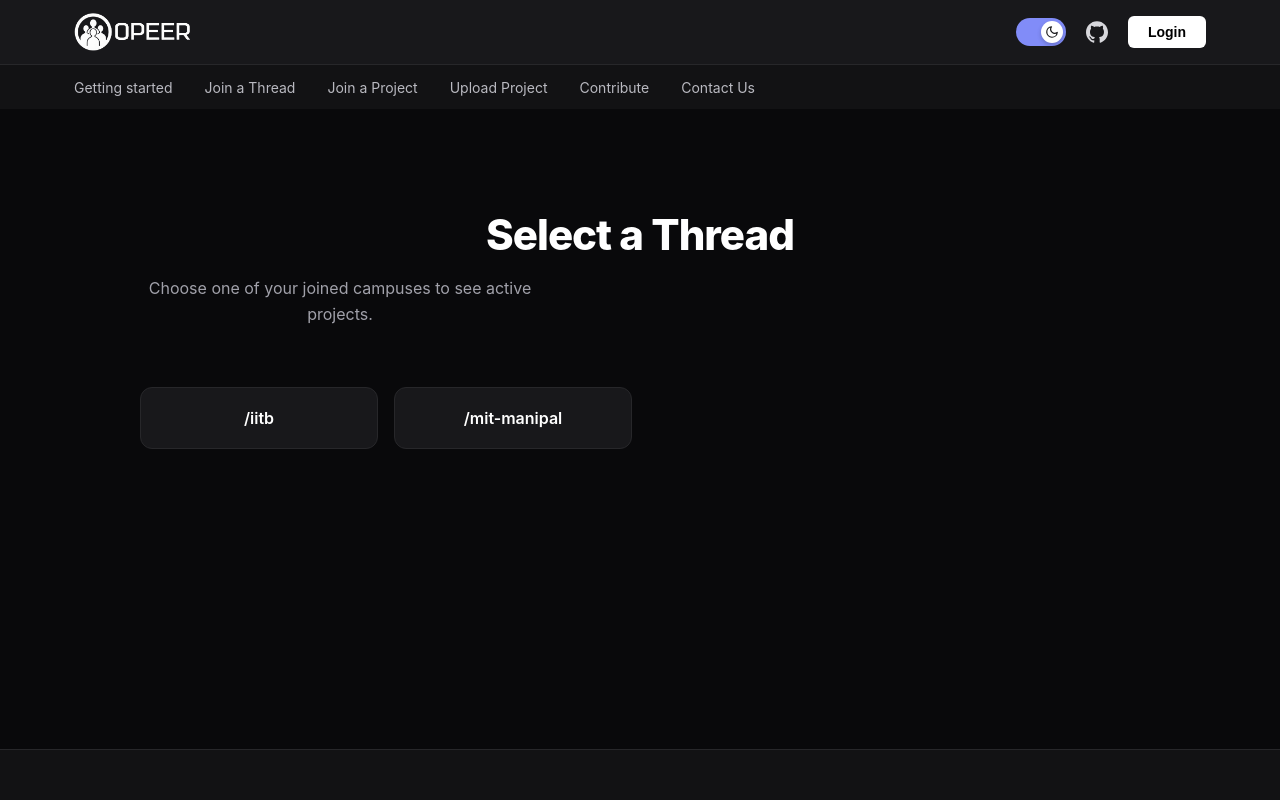
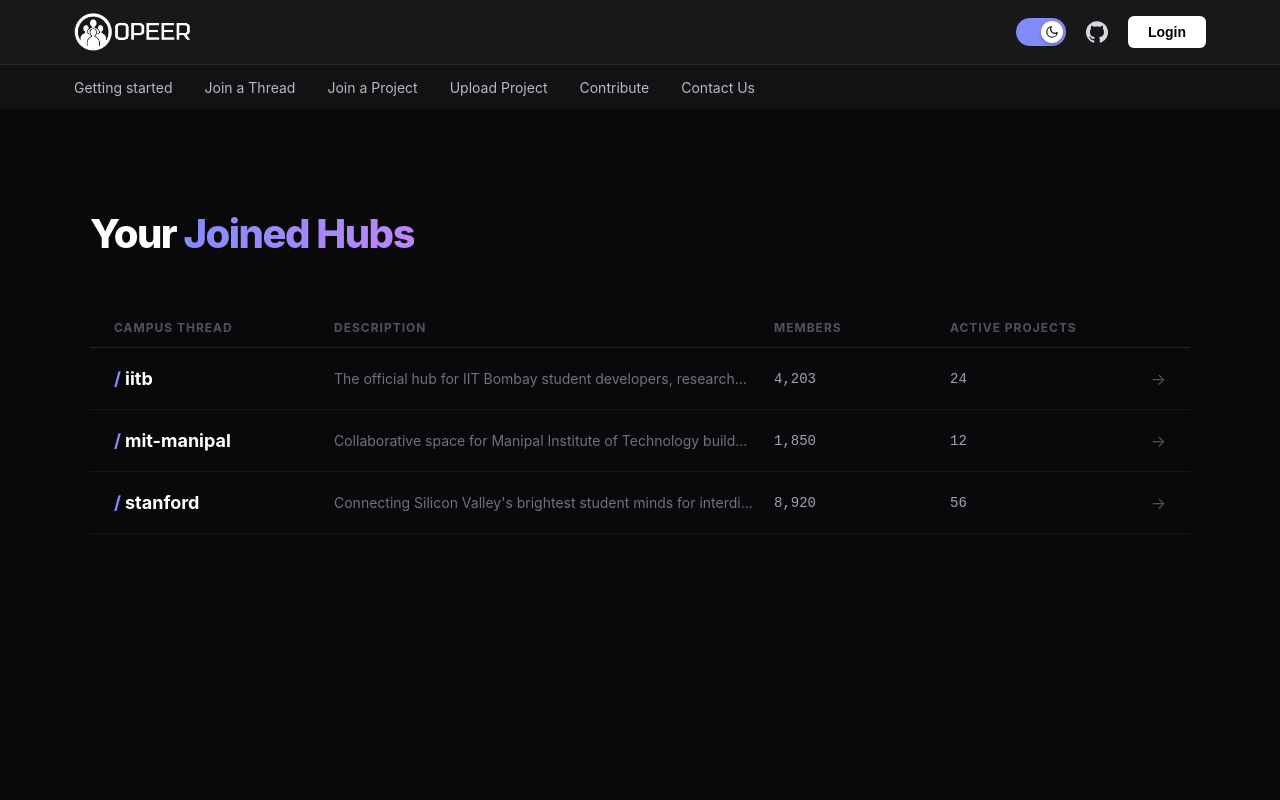
Before and after one commit to ShrijalDubey/OPEER, a React (Vite) app in the folder frontend/: page /join-project in a window 1280 px wide. Shown: the top 800 px of the page. Built offline with nearby package versions, Linux system fonts and the light colour scheme.

Commit message:
Join Project UI Update

```diff
--- a/frontend/src/sections/JoinProject.jsx
+++ b/frontend/src/sections/JoinProject.jsx
@@ -1,52 +1,84 @@
 import React, { useState } from 'react';
-import { useNavigate } from 'react-router-dom';
 import styles from './JoinProject.module.css';
 
 const JoinProject = () => {
-  const navigate = useNavigate();
-
-  // States to simulate user data
-  const [joinedThreads] = useState(['/iitb', '/mit-manipal']); // Empty array to test "No threads joined"
   const [selectedThread, setSelectedThread] = useState(null);
 
-  const sampleProjects = [
-    { id: 1, title: "AI Study Buddy", roles: "Frontend, Python", desc: "Building an LLM for campus curriculum." },
-    { id: 2, title: "Campus RideShare", roles: "UI/UX, Flutter", desc: "Reducing cab costs for students." },
+  // Data for the "Joined Hubs" Directory
+  const myHubs = [
+    {
+      id: 1,
+      name: "iitb",
+      description: "The official hub for IIT Bombay student developers, researchers, and campus startups.",
+      members: "4,203",
+      projects: "24"
+    },
+    {
+      id: 2,
+      name: "mit-manipal",
+      description: "Collaborative space for Manipal Institute of Technology builders. Hackathons, projects, and tech culture.",
+      members: "1,850",
+      projects: "12"
+    },
+    {
+      id: 3,
+      name: "stanford",
+      description: "Connecting Silicon Valley's brightest student minds for interdisciplinary research and commercial startups.",
+      members: "8,920",
+      projects: "56"
+    }
   ];
 
-  // 1. View: No threads joined
-  if (joinedThreads.length === 0) {
-    return (
-      <section className={styles.section} id="join-project">
-        <div className={styles.container}>
-          <div className={styles.emptyState}>
-            <h2 className={styles.emptyTitle}>No Threads Joined Yet</h2>
-            <p className={styles.emptyDesc}>
-              You need to join a campus thread before you can browse projects.
-              Find your college and start collaborating.
-            </p>
-            <button className={styles.joinLink} onClick={() => navigate('/join')}>
-              Go to Join Thread →
-            </button>
-          </div>
-        </div>
-      </section>
-    );
-  }
+  const projects = [
+    {
+      id: 1,
+      title: "Decentralized Campus Identity",
+      postedBy: "Shrijal Dubey",
+      dept: "Software Engineering",
+      year: "2nd Year+",
+      date: "Feb 18, 2026",
+      skills: ["Solidity", "React", "Ethers.js", "Hardhat"],
+      desc: "We are building a blockchain-based ID system for the university to manage library access and mess credits without physical cards. Looking for secure-contract specialists."
+    },
+    {
+      id: 2,
+      title: "Autonomous Delivery Bot",
+      postedBy: "Arjun Mehta",
+      dept: "Robotics / AI",
+      year: "Final Year",
+      date: "Feb 17, 2026",
+      skills: ["ROS2", "C++", "Python", "OpenCV"],
+      desc: "Hardware project focused on last-mile delivery within the hostel area. Need a developer to optimize the pathfinding algorithms and SLAM integration."
+    }
+  ];
 
-  // 2. View: Select a thread
+  // VIEW 1: JOINED HUBS DIRECTORY
   if (!selectedThread) {
     return (
-      <section className={styles.section} id="join-project">
+      <section className={styles.section}>
         <div className={styles.container}>
           <div className={styles.header}>
-            <h2 className={styles.title}>Select a Thread</h2>
-            <p className={styles.emptyDesc}>Choose one of your joined campuses to see active projects.</p>
+            <h1 className={styles.title}>Your <span className={styles.highlight}>Joined Hubs</span></h1>
           </div>
-          <div className={styles.threadGrid}>
-            {joinedThreads.map(thread => (
-              <div key={thread} className={styles.threadChip} onClick={() => setSelectedThread(thread)}>
-                {thread}
+
+          <div className={styles.directoryHeader}>
+            <span>Campus Thread</span>
+            <span>Description</span>
+            <span>Members</span>
+            <span>Active Projects</span>
+            <span></span>
+          </div>
+
+          <div className={styles.hubList}>
+            {myHubs.map(hub => (
+              <div key={hub.id} className={styles.hubRow} onClick={() => setSelectedThread(hub.name)}>
+                <span className={styles.hubName}>{hub.name}</span>
+                <span className={styles.hubDescription} title={hub.description}>
+                  {hub.description}
+                </span>
+                <span className={styles.hubStatText}>{hub.members}</span>
+                <span className={styles.hubStatText}>{hub.projects}</span>
+                <span style={{color: '#52525b', textAlign: 'right'}}>→</span>
               </div>
             ))}
           </div>
@@ -55,25 +87,51 @@
     );
   }
 
-  // 3. View: Browser projects in selected thread
+  // VIEW 2: PROJECT LISTINGS WITHIN A HUB
   return (
-    <section className={styles.section} id="join-project">
+    <section className={styles.section}>
       <div className={styles.container}>
-        <div className={styles.browserTop}>
-          <button className={styles.backBtn} onClick={() => setSelectedThread(null)}>← Change Thread</button>
-          <h3 style={{color: '#fff'}}>Projects in {selectedThread}</h3>
+        <div style={{display: 'flex', justifyContent: 'space-between', alignItems: 'center', marginBottom: '40px'}}>
+          <button onClick={() => setSelectedThread(null)} style={{background: 'none', border: '1px solid #27272a', color: '#71717a', padding: '8px 16px', borderRadius: '8px', cursor: 'pointer'}}>
+            ← Back to Directory
+          </button>
+          <h2 style={{fontSize: '22px', fontWeight: '800'}}>Recruiting in <span className={styles.highlight}>/{selectedThread}</span></h2>
         </div>
 
-        <div className={styles.projectGrid}>
-          {sampleProjects.map(proj => (
-            <div key={proj.id} className={styles.projectCard}>
-              <span className={styles.tag}>Looking for {proj.roles}</span>
-              <h4 style={{color: '#fff', fontSize: '20px', marginBottom: '8px'}}>{proj.title}</h4>
-              <p style={{color: '#a1a1aa', fontSize: '14px', marginBottom: '20px'}}>{proj.desc}</p>
-              <button className={styles.joinLink}>Apply to Project</button>
+        {projects.map(proj => (
+          <div key={proj.id} className={styles.projectCard}>
+            <div className={styles.content}>
+              <div style={{display: 'flex', alignItems: 'center', gap: '8px', marginBottom: '16px'}}>
+                <div style={{width: '24px', height: '24px', borderRadius: '50%', background: '#818cf8', display: 'flex', alignItems: 'center', justifySelf: 'center', fontSize: '10px', fontWeight: 'bold', color: '#000', justifyContent: 'center'}}>{proj.postedBy[0]}</div>
+                <span style={{fontSize: '13px', color: '#71717a'}}>Posted by <strong>{proj.postedBy}</strong></span>
+              </div>
+
+              <h2 className={styles.projectTitle}>{proj.title}</h2>
+              <p style={{color: '#a1a1aa', lineHeight: '1.6', fontSize: '15px', marginBottom: '30px'}}>{proj.desc}</p>
+
+              <span className={styles.skillsHeader}>Skills Required : </span>
+              <div className={styles.skillContainer}>
+                {proj.skills.map(skill => (
+                  <span key={skill} className={styles.skillPill}>{skill}</span>
+                ))}
+              </div>
             </div>
-          ))}
-        </div>
+
+            <div className={styles.sideDetails}>
+              <div>
+                <span className={styles.detailLabel}>Department</span>
+                <span className={styles.detailValue}>{proj.dept}</span>
+
+                <span className={styles.detailLabel}>Eligibility</span>
+                <span className={styles.detailValue}>{proj.year}</span>
+
+                <span className={styles.detailLabel}>Listed Date</span>
+                <span className={styles.detailValue}>{proj.date}</span>
+              </div>
+              <button className={styles.applyBtn}>Apply to Build</button>
+            </div>
+          </div>
+        ))}
       </div>
     </section>
   );
--- a/frontend/src/sections/JoinProject.module.css
+++ b/frontend/src/sections/JoinProject.module.css
@@ -1,130 +1,178 @@
 .section {
   padding: 100px 24px;
   background-color: #09090b;
-  min-height: 80vh;
-  font-family: -apple-system, BlinkMacSystemFont, "Segoe UI", Roboto, sans-serif;
+  min-height: 100vh;
+  font-family: 'Inter', -apple-system, sans-serif;
+  color: #ffffff;
 }
 
 .container {
-  max-width: 1000px;
+  max-width: 1100px;
   margin: 0 auto;
 }
 
+/* --- Header Section --- */
 .header {
-  text-align: center;
-  margin-bottom: 60px;
+  margin-bottom: 50px;
 }
 
 .title {
-  font-size: 42px;
+  font-size: 40px;
   font-weight: 800;
-  color: #fff;
-  margin-bottom: 16px;
-  letter-spacing: -1px;
+  letter-spacing: -1.5px;
 }
 
-/* --- Empty State / Prompt to Join --- */
-.emptyState {
-  background: #18181b;
-  border: 1px dashed #3f3f46;
-  border-radius: 20px;
-  padding: 60px 40px;
-  text-align: center;
+.highlight {
+  background: linear-gradient(90deg, #818cf8, #c084fc);
+  -webkit-background-clip: text;
+  -webkit-text-fill-color: transparent;
+}
+
+/* --- Hub Directory List (Table Style) --- */
+.directoryHeader {
+  display: grid;
+  /* Updated grid to accommodate Description column */
+  grid-template-columns: 1.5fr 3fr 1.2fr 1.2fr 40px;
+  padding: 12px 24px;
+  color: #52525b;
+  font-size: 12px;
+  font-weight: 700;
+  text-transform: uppercase;
+  letter-spacing: 1px;
+  border-bottom: 1px solid #27272a;
+}
+
+.hubList {
   display: flex;
   flex-direction: column;
-  align-items: center;
-  gap: 20px;
 }
 
-.emptyTitle {
-  font-size: 24px;
+.hubRow {
+  display: grid;
+  grid-template-columns: 1.5fr 3fr 1.2fr 1.2fr 40px;
+  align-items: center;
+  padding: 20px 24px;
+  border-bottom: 1px solid #18181b;
+  transition: all 0.2s ease;
+  cursor: pointer;
+}
+
+.hubRow:hover {
+  background: #121214;
+  border-bottom-color: #3f3f46;
+}
+
+.hubName {
+  font-size: 18px;
+  font-weight: 700;
   color: #fff;
+}
+
+.hubName::before {
+  content: '/';
+  color: #818cf8;
+  margin-right: 4px;
+}
+
+/* Ellipsis logic for long descriptions */
+.hubDescription {
+  font-size: 14px;
+  color: #71717a;
+  white-space: nowrap;
+  overflow: hidden;
+  text-overflow: ellipsis;
+  padding-right: 20px;
+}
+
+.hubStatText {
+  font-size: 14px;
+  color: #a1a1aa;
+  font-family: 'JetBrains Mono', monospace;
+}
+
+/* --- Project Listing View --- */
+.projectCard {
+  background: #121214;
+  border: 1px solid #27272a;
+  border-radius: 20px;
+  padding: 32px;
+  display: grid;
+  grid-template-columns: 1fr 300px;
+  gap: 40px;
+  margin-bottom: 30px;
+}
+
+.skillsHeader {
+  display: block;
+  font-size: 13px;
+  font-weight: 700;
+  color: #fff;
+  margin-bottom: 12px;
+  text-transform: uppercase;
+  letter-spacing: 0.5px;
+}
+
+.skillContainer {
+  display: flex;
+  flex-wrap: wrap;
+  gap: 10px;
+}
+
+.skillPill {
+  background: #1e1e2e;
+  color: #fff;
+  border: 1px solid #313244;
+  padding: 6px 14px;
+  border-radius: 8px;
+  font-size: 13px;
   font-weight: 600;
 }
 
-.emptyDesc {
-  color: #a1a1aa;
-  max-width: 400px;
-  line-height: 1.6;
+.sideDetails {
+  background: #09090b;
+  padding: 24px;
+  border-radius: 16px;
+  border: 1px solid #1f1f22;
 }
 
-.joinLink {
-  color: #818cf8;
-  font-weight: 600;
-  text-decoration: none;
-  border-bottom: 1px solid transparent;
-  transition: all 0.2s;
+.detailLabel {
+  display: block;
+  font-size: 11px;
+  text-transform: uppercase;
+  color: #71717a;
+  margin-bottom: 4px;
 }
 
-.joinLink:hover {
-  border-bottom-color: #818cf8;
+.detailValue {
+  font-size: 15px;
+  font-weight: 600;
+  color: #fff;
+  margin-bottom: 16px;
+  display: block;
 }
 
-/* --- Thread Selector --- */
-.threadGrid {
-  display: grid;
-  grid-template-columns: repeat(auto-fill, minmax(200px, 1fr));
-  gap: 16px;
+.applyBtn {
+  width: 100%;
+  padding: 14px;
+  background: #fff;
+  color: #000;
+  border: none;
+  border-radius: 10px;
+  font-weight: 700;
+  cursor: pointer;
+  transition: transform 0.2s;
 }
 
-.threadChip {
-  background: #18181b;
-  border: 1px solid #27272a;
-  padding: 20px;
-  border-radius: 12px;
-  color: #fff;
-  font-weight: 600;
-  cursor: pointer;
-  text-align: center;
-  transition: all 0.2s;
+.applyBtn:hover {
+  transform: scale(1.02);
+  background: #f4f4f5;
 }
 
-.threadChip:hover {
-  border-color: #818cf8;
-  background: #1e1e24;
+@media (max-width: 900px) {
+  .projectCard { grid-template-columns: 1fr; }
+  .directoryHeader, .hubRow {
+    grid-template-columns: 1fr 1fr;
+    gap: 10px;
+  }
+  .hubDescription { display: none; } /* Hide description on mobile for cleanliness */
 }
-
-/* --- Project Browser --- */
-.browserTop {
-  display: flex;
-  justify-content: space-between;
-  align-items: center;
-  margin-bottom: 30px;
-  padding-bottom: 20px;
-  border-bottom: 1px solid #27272a;
-}
-
-.backBtn {
-  background: transparent;
-  border: none;
-  color: #71717a;
-  cursor: pointer;
-  font-size: 14px;
-}
-
-.backBtn:hover { color: #fff; }
-
-.projectGrid {
-  display: grid;
-  grid-template-columns: repeat(auto-fill, minmax(300px, 1fr));
-  gap: 20px;
-}
-
-.projectCard {
-  background: #18181b;
-  border: 1px solid #27272a;
-  padding: 24px;
-  border-radius: 16px;
-}
-
-.tag {
-  font-size: 11px;
-  background: #27272a;
-  color: #818cf8;
-  padding: 4px 8px;
-  border-radius: 4px;
-  text-transform: uppercase;
-  font-weight: 700;
-  margin-bottom: 12px;
-  display: inline-block;
-}
```
